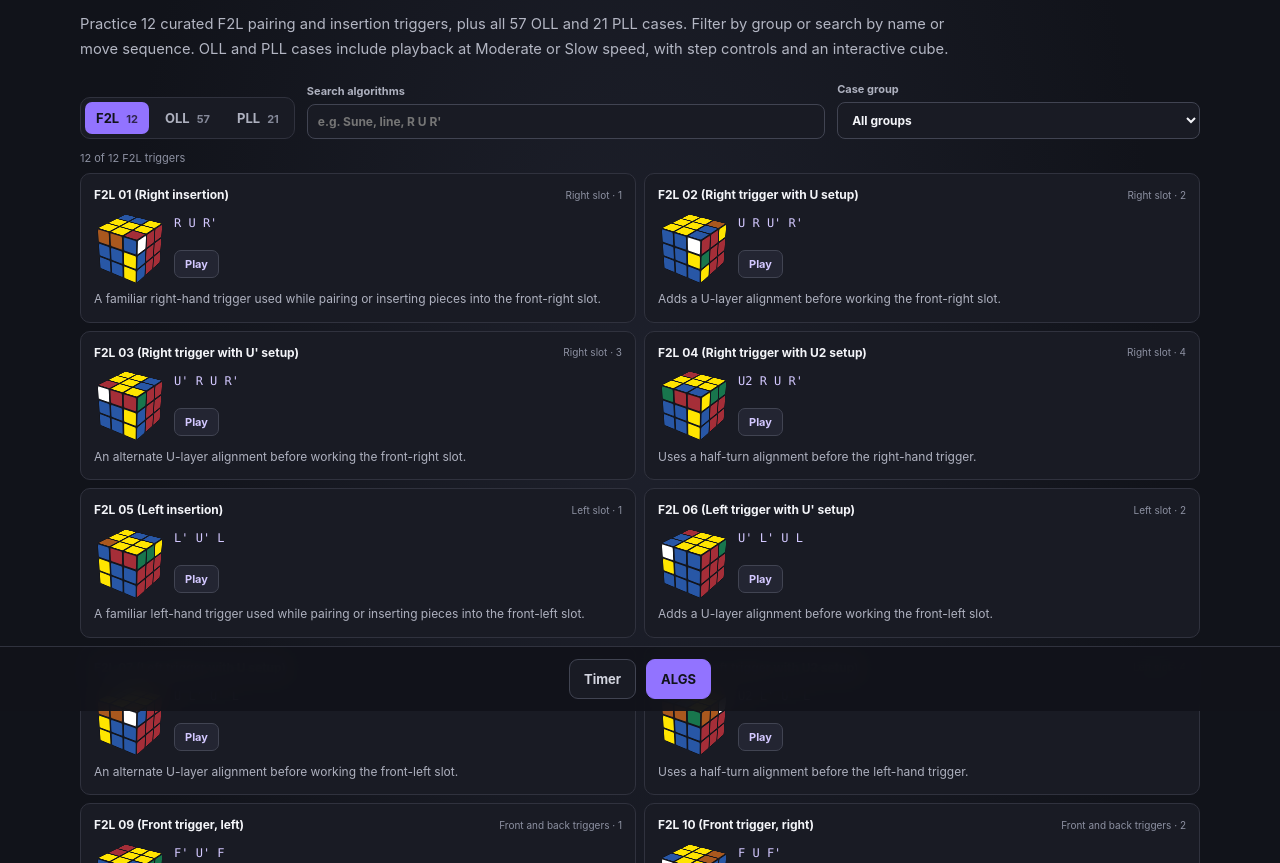
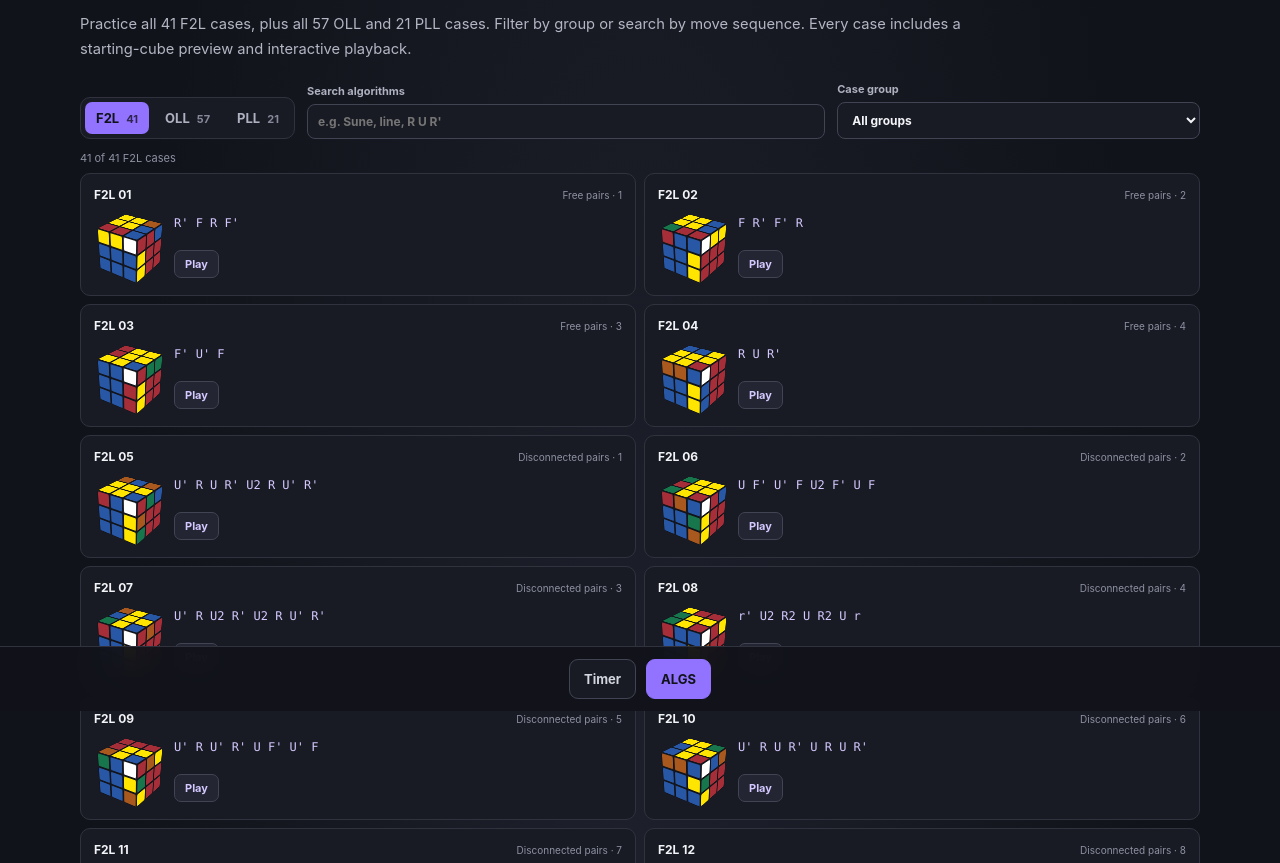
Before and after one commit to nck-11/cube-timer, a plain HTML site: page advanced.html in a window 1280 px wide. Shown: the part 89-952 px from the top of the page. Drawn offline with Linux system fonts and the light colour scheme.

Commit message:
Add files via upload

```diff
--- a/advanced.html
+++ b/advanced.html
@@ -15,10 +15,10 @@
         <p class="eyebrow">OFFLINE REFERENCE</p>
         <h1 id="algorithm-library-heading">F2L, OLL &amp; PLL algorithm library</h1>
       </div>
-        <p class="section-intro">Practice 12 curated F2L pairing and insertion triggers, plus all 57 OLL and 21 PLL cases. Filter by group or search by name or move sequence. OLL and PLL cases include playback at Moderate or Slow speed, with step controls and an interactive cube.</p>
+        <p class="section-intro">Practice all 41 F2L cases, plus all 57 OLL and 21 PLL cases. Filter by group or search by move sequence. Every case includes a starting-cube preview and interactive playback.</p>
       <div class="algorithm-controls">
         <div class="algorithm-tabs" role="tablist" aria-label="Algorithm set">
-            <button class="algorithm-tab is-selected" id="f2l-tab" type="button" role="tab" aria-selected="true" aria-controls="algorithm-panel" data-set="F2L">F2L <span>12</span></button>
+            <button class="algorithm-tab is-selected" id="f2l-tab" type="button" role="tab" aria-selected="true" aria-controls="algorithm-panel" data-set="F2L">F2L <span>41</span></button>
             <button class="algorithm-tab" id="oll-tab" type="button" role="tab" aria-selected="false" aria-controls="algorithm-panel" data-set="OLL" tabindex="-1">OLL <span>57</span></button>
             <button class="algorithm-tab" id="pll-tab" type="button" role="tab" aria-selected="false" aria-controls="algorithm-panel" data-set="PLL" tabindex="-1">PLL <span>21</span></button>
         </div>
@@ -33,7 +33,7 @@
       </div>
       <p class="algorithm-count" id="algorithm-count" role="status" aria-live="polite"></p>
       <div class="algorithm-cases" id="algorithm-panel" role="tabpanel" aria-labelledby="f2l-tab"></div>
-      <p class="algorithm-caveat">The F2L tab is a starter collection of reusable triggers, not a complete case-by-case chart. OLL and PLL algorithm variants exist; check the case carefully before practicing, and use the move notation at the end of this page.</p>
+      <p class="algorithm-caveat">F2L cases are grouped by how the corner and edge are positioned. Multiple solutions can work for the same case; use the preview to match the listed sequence, and check move notation at the end of this page.</p>
     </section>
 
     <dialog class="algorithm-player" id="algorithm-player" aria-labelledby="algorithm-player-title" aria-describedby="algorithm-player-sequence">
--- a/algorithms.js
+++ b/algorithms.js
@@ -113,72 +113,60 @@ const algorithmSets = {
       "y2 (R U R') y' (R2 u' R) U' (R' U R') u R2"
     ] }
   ],
+  // F2L entries are case setups; getAlgorithms derives the solving sequence.
   F2L: [
-    { group: "Right slot", algorithms: [
-      {
-        name: "Right insertion",
-        algorithm: "R U R'",
-        description: "A familiar right-hand trigger used while pairing or inserting pieces into the front-right slot."
-      },
-      {
-        name: "Right trigger with U setup",
-        algorithm: "U R U' R'",
-        description: "Adds a U-layer alignment before working the front-right slot."
-      },
-      {
-        name: "Right trigger with U' setup",
-        algorithm: "U' R U R'",
-        description: "An alternate U-layer alignment before working the front-right slot."
-      },
-      {
-        name: "Right trigger with U2 setup",
-        algorithm: "U2 R U R'",
-        description: "Uses a half-turn alignment before the right-hand trigger."
-      }
+    { group: "Free pairs", algorithms: [
+      "F R' F' R",
+      "R' F R F'",
+      "F' U F",
+      "R U' R'"
     ] },
-    { group: "Left slot", algorithms: [
-      {
-        name: "Left insertion",
-        algorithm: "L' U' L",
-        description: "A familiar left-hand trigger used while pairing or inserting pieces into the front-left slot."
-      },
-      {
-        name: "Left trigger with U' setup",
-        algorithm: "U' L' U L",
-        description: "Adds a U-layer alignment before working the front-left slot."
-      },
-      {
-        name: "Left trigger with U setup",
-        algorithm: "U L' U' L",
-        description: "An alternate U-layer alignment before working the front-left slot."
-      },
-      {
-        name: "Left trigger with U2 setup",
-        algorithm: "U2 L' U' L",
-        description: "Uses a half-turn alignment before the left-hand trigger."
-      }
+    { group: "Disconnected pairs", algorithms: [
+      "R U R' U2 R U' R' U",
+      "F' U' F U2 F' U F U'",
+      "R U R' U2 R U2 R' U",
+      "r' U' R2 U' R2 U2 r",
+      "F' U F U' R U R' U",
+      "R U' R' U' R U' R' U",
+      "R U R' U' R U2 R' U'",
+      "R U R' U' R U2 R' F R' F' R2 U R' U",
+      "R U' R' U2 R U R'",
+      "F' L' U2 L F"
     ] },
-    { group: "Front and back triggers", algorithms: [
-      {
-        name: "Front trigger, left",
-        algorithm: "F' U' F",
-        description: "A front-face trigger for working with pieces near the front-left side."
-      },
-      {
-        name: "Front trigger, right",
-        algorithm: "F U F'",
-        description: "The reverse front-face trigger for repositioning a pair near the front."
-      },
-      {
-        name: "Back trigger, right",
-        algorithm: "B U B'",
-        description: "A back-face trigger for working with pieces near the back-right side."
-      },
-      {
-        name: "Back trigger, left",
-        algorithm: "B' U' B",
-        description: "The reverse back-face trigger for repositioning a pair near the back."
-      }
+    { group: "Connected pairs", algorithms: [
+      "F' U F U' R U2 R' U",
+      "R U R' U2 R U R' U' R U R'",
+      "r U2 R' U R U' R' U M",
+      "R U' R' U' R U R' U",
+      "R U R' U' R U R' U2 R U' R'",
+      "F' U F U2 R U R'",
+      "R U' R' U R U2 R'",
+      "R U R' U' R U R' F R' F' R",
+      "R U' R' U R U' R' U2 R U' R'",
+      "R U R' F R U R' U' F'"
+    ] },
+    { group: "Corner in slot", algorithms: [
+      "F' R U R' U' R' F R",
+      "F' U' F U R U R' U'",
+      "R U R' U' R U R'",
+      "R' F R F' U R U' R'",
+      "F R' F' R F R' F' R",
+      "R U' R' U R U' R'"
+    ] },
+    { group: "Edge in slot", algorithms: [
+      "R U R' F R' F' R U",
+      "R U' R' U R U' R' U R U' R'",
+      "R U R' U2 R U R' U",
+      "R U' R' U2 R U' R' U'",
+      "F' U F U' R U' R' U",
+      "R U' R' U2 F R' F' R U2"
+    ] },
+    { group: "Pieces in slot", algorithms: [
+      "R U' R U2 F R2 F' U2 R2",
+      "R U' R' U R U2 R' U R U' R'",
+      "R U' R' U' R U R' U2 R U' R'",
+      "R U R' F U R U' R' F' R U R'",
+      "R F U R U' R' F' U' R'"
     ] }
   ]
 };
@@ -342,20 +330,16 @@ function getAlgorithms() {
     algorithms.map((entry, groupIndex) => {
       const currentCaseNumber = ++caseNumber;
       const isF2L = activeSet === "F2L";
-      const algorithm = isF2L ? entry.algorithm : entry;
+      const setup = isF2L ? entry : "";
+      const algorithm = isF2L ? invertAlgorithm(setup) : entry;
       return {
         algorithm,
         caseNumber: currentCaseNumber,
-        caseName: activeSet === "PLL"
-          ? pllCaseNames[currentCaseNumber - 1]
-          : isF2L
-            ? entry.name
-            : "",
-        description: isF2L ? entry.description : "",
+        caseName: activeSet === "PLL" ? pllCaseNames[currentCaseNumber - 1] : "",
         group,
         groupCase: groupIndex + 1,
         pattern: isF2L ? solvedF2LPattern : casePatterns[activeSet][group][groupIndex],
-        setupMoves: isF2L ? parseAlgorithmMoves(invertAlgorithm(algorithm)) : []
+        setupMoves: isF2L ? parseAlgorithmMoves(setup) : []
       };
     })
   );
@@ -374,7 +358,7 @@ function renderCaseCube(pattern, caseNumber, setupMoves = []) {
     const cube = document.createElement("div");
     cube.className = "case-cube case-cube--playback";
     cube.setAttribute("role", "img");
-    cube.setAttribute("aria-label", `F2L trigger ${caseNumber} starting cube`);
+    cube.setAttribute("aria-label", `F2L case ${caseNumber} starting cube`);
     cube.append(createPlaybackCube(pattern, setupMoves).model);
     return cube;
   }
@@ -867,7 +851,7 @@ function renderAlgorithms() {
   });
 
   algorithmPanel.replaceChildren();
-  algorithms.forEach(({ algorithm, caseNumber, caseName, description, group, groupCase, pattern, setupMoves }) => {
+  algorithms.forEach(({ algorithm, caseNumber, caseName, group, groupCase, pattern, setupMoves }) => {
     const card = document.createElement("article");
     const heading = document.createElement("div");
     const title = document.createElement("strong");
@@ -910,17 +894,10 @@ function renderAlgorithms() {
     });
     card.append(heading, cube, moves, playButton);
 
-    if (activeSet === "F2L") {
-      const descriptionText = document.createElement("p");
-      descriptionText.className = "f2l-drill-description";
-      descriptionText.textContent = description;
-      card.append(descriptionText);
-    }
-
     algorithmPanel.append(card);
   });
 
-  const entryType = activeSet === "F2L" ? "F2L triggers" : `${activeSet} algorithms`;
+  const entryType = activeSet === "F2L" ? "F2L cases" : `${activeSet} algorithms`;
   algorithmCount.textContent = `${algorithms.length} of ${getAlgorithms().length} ${entryType}`;
   if (algorithms.length === 0) {
     const emptyState = document.createElement("p");
--- a/style.css
+++ b/style.css
@@ -690,18 +690,9 @@ h1 {
   grid-template-areas:
     "heading heading"
     "cube moves"
-    "cube play"
-    "description description";
+    "cube play";
   align-items: center;
   gap: 8px;
-}
-
-.f2l-drill-description {
-  grid-area: description;
-  margin: 0;
-  color: #aeb1bf;
-  font-size: 12px;
-  line-height: 1.55;
 }
 
 .algorithm-case-heading {
```
